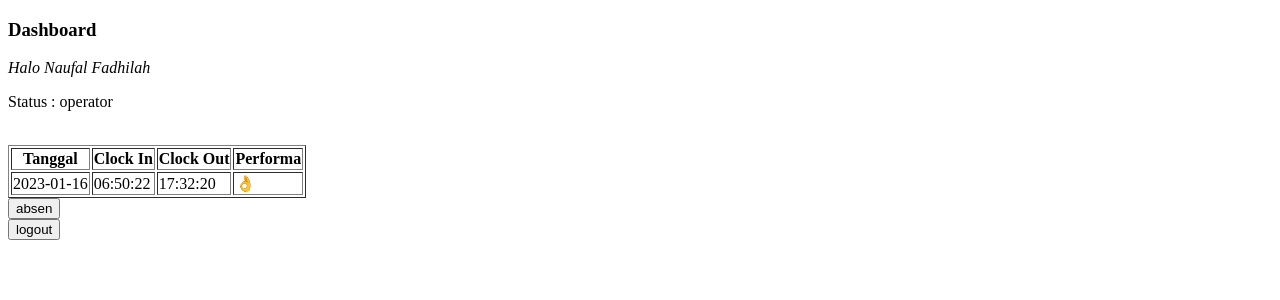
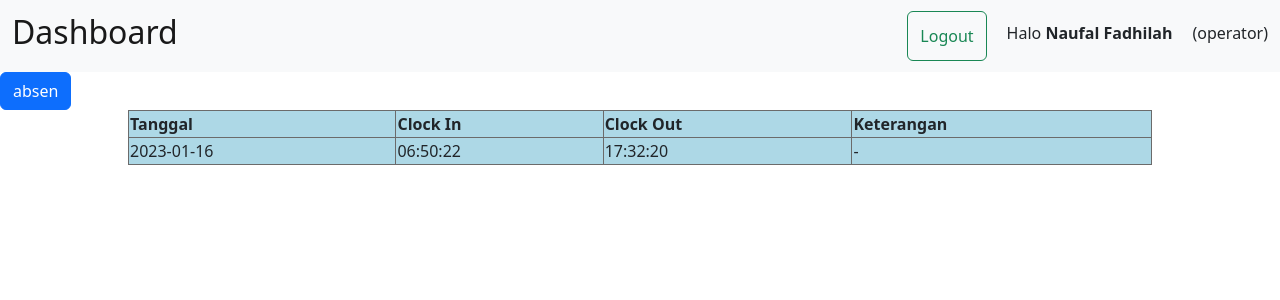
Before and after one commit to NaufalFadhilah/absensi-sederhana, a PHP site: page /dashboard/index.php in a window 1280 px wide. Shown: the top 300 px of the page. Run offline with PHP 8.4, Linux system fonts and the light colour scheme; a user stored in the database is signed in; data comes from the database, SQL or seed files in the repository.

Commit message:
dashboard design

```diff
--- /dev/null
+++ b/dashboard/absensi.css
@@ -0,0 +1,11 @@
+table {
+  width: 80%;
+  background-color: lightblue;
+  margin: auto;
+}
+
+th,
+td,
+tr {
+  border: 1px solid rgb(107, 107, 107);
+}
--- a/dashboard/absensi.php
+++ b/dashboard/absensi.php
@@ -1,10 +1,35 @@
-<table border="1">
+<!DOCTYPE html>
+<html lang="en">
+<head>
+    <meta charset="UTF-8">
+    <meta http-equiv="X-UA-Compatible" content="IE=edge">
+    <meta name="viewport" content="width=device-width, initial-scale=1.0">
+    <title>Document</title>
+    <link
+      rel="stylesheet"
+      href="../bootstrap/css/bootstrap.css"
+    />
+    <link rel="stylesheet" href="absensi.css">
+</head>
+<body>
+
+<form action="action.php" method="POST">
+
+<button class="btn btn-primary " name="absen" type="submit">absen</button>
+
+</form>
+
+<table border="1" class="">
+
     <tr>
         <th>Tanggal</th>
         <th>Clock In</th>
         <th>Clock Out</th>
-        <th>Performa</th>
+        <th>Keterangan</th>
     </tr>
+
+</body>
+</html>
 
 <?php
 
@@ -21,15 +46,8 @@ while($data = $result->fetch_assoc()){
     echo "<td>". $data['tgl'] . " </td>";
     echo "<td>". $data['jam_masuk'] . " </td>";
     echo "<td>". $data['jam_keluar'] . " </td>";
-    echo "<td>👌</td>";
+    echo "<td>-</td>";
    echo "</tr>";
 }
 ?>
 </table>
-
-
-<form action="action.php" method="POST">
-
-<button name="absen" type="submit">absen</button>
-
-</form>
--- a/dashboard/action.php
+++ b/dashboard/action.php
@@ -18,7 +18,8 @@ $result = $db->query($sql);
 
 
 if($result === TRUE){
-    echo "berhasil";
+    header('location:index.php?message=anda berhasil absen');
+
 } else {
     echo "gagal";
 }
--- a/dashboard/index.php
+++ b/dashboard/index.php
@@ -22,30 +22,43 @@ if(isset($_POST['logout'])){
     <meta http-equiv="X-UA-Compatible" content="IE=edge">
     <meta name="viewport" content="width=device-width, initial-scale=1.0">
     <title>Dashboard</title>
+    <link
+      rel="stylesheet"
+      href="../bootstrap/css/bootstrap.css"
+    />
+    <link rel="stylesheet" href="style.css">
 </head>
 <body>
+<nav class="navbar bg-light d-flex">
+  <div class="container-fluid d-flex flex-row">
+    <a class="navbar-brand"><h2>Dashboard</h2></a> <form class="d-flex" role="search" method="POST">
+      <button class="btn btn-outline-success" name="logout" type="submit">Logout</button>
 
-<h3>Dashboard</h3>
-<p>
-    <?php
+ <p class="nama">Halo <b><?php echo $nama_lengkap; ?></b></p>
+ <p class="nama fw-lighter">(<?php echo $role; ?>)</p>
+    </form>
 
-    if(isset($_GET['message'])){
-        echo $_GET['message'];
+  </div>
 
-    }
-
-    ?>
-</p>
-<i>Halo <?php echo $nama_lengkap; ?></i>
-<br>
-<p>Status : <?php echo $role; ?></p>
-<br>
+</nav>
+<?php
+if(isset($_GET['message'])){
+  echo $_GET['message'];
+}
+?>
 <?php
 // Data absen
-include("absensi.php")
+include("absensi.php");
+
 ?>
+<p>
+  <?php
+
+
+?></p>
+
+
 <form action="" method="POST">
-<button type="submit" name="logout">logout</button>
 </form>
 
 
--- a/dashboard/style.css
+++ b/dashboard/style.css
@@ -0,0 +1,4 @@
+nav .nama {
+  margin-top: 10px;
+  margin-left: 20px;
+}
```
